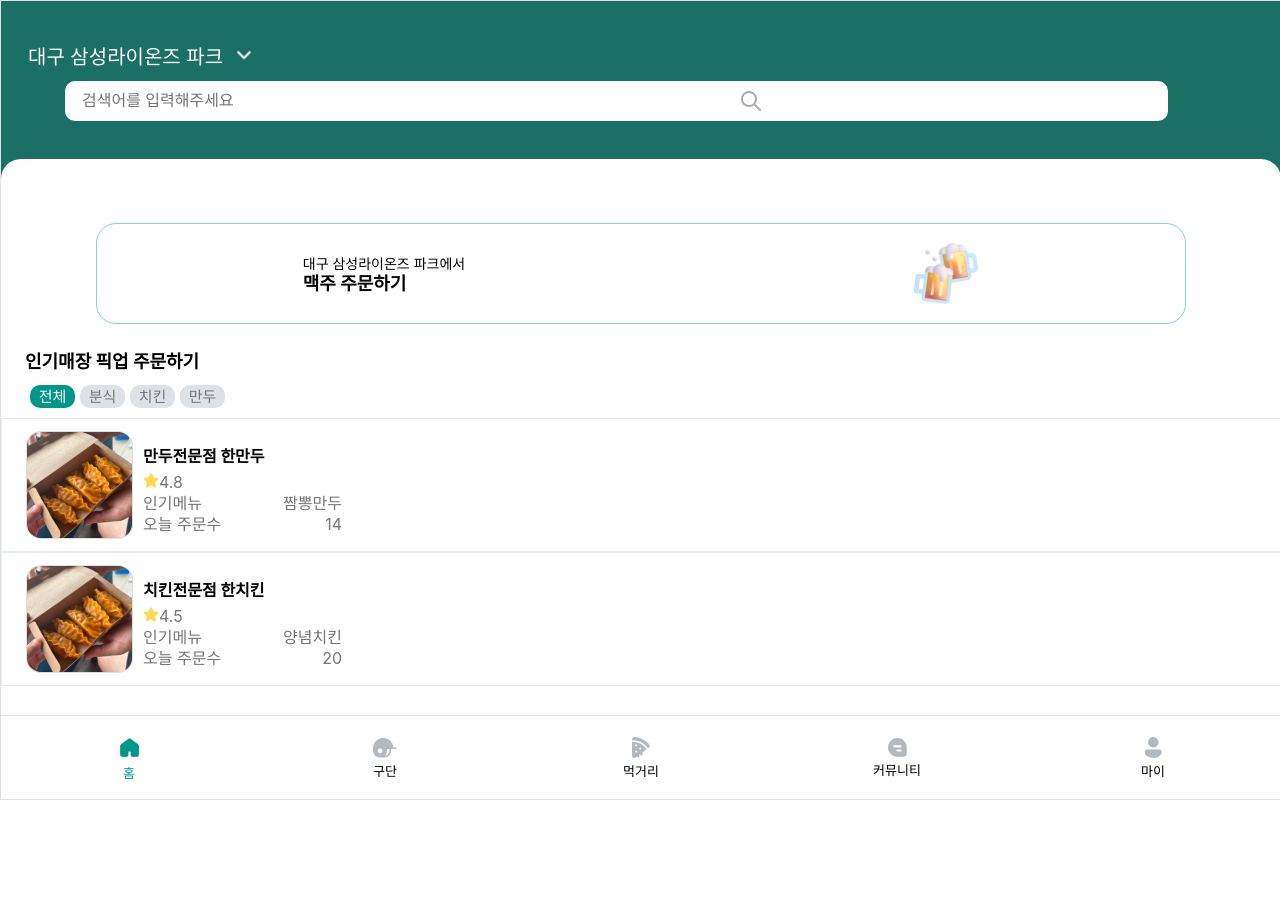
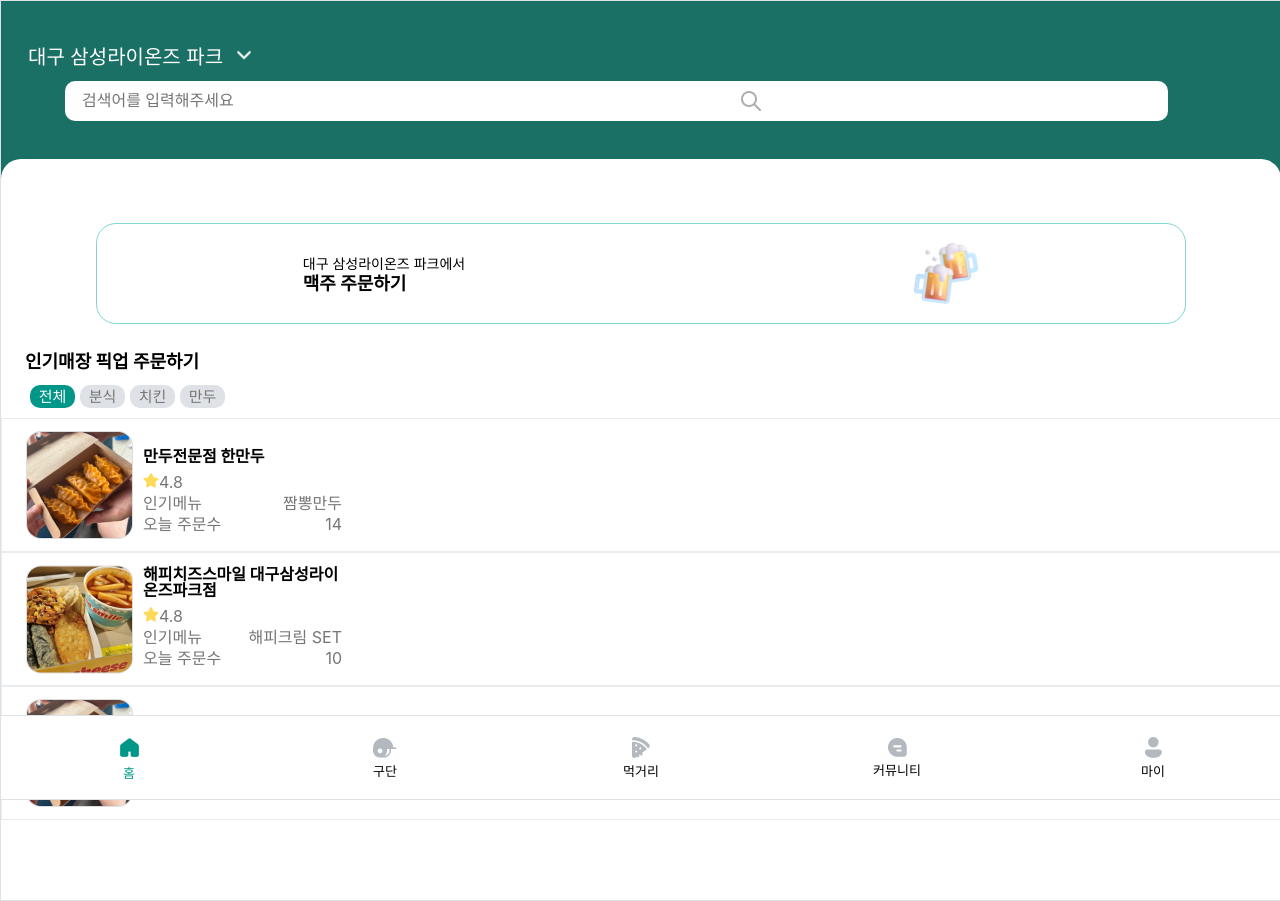
Before and after one commit to soom4478/homelearn_frontend, a React (Create React App) app: page /food in a window 1280 px wide. Before the commit the page ends 800 px from the top, so only its background shows below. Built offline with nearby package versions, Linux system fonts and the light colour scheme.

Commit message:
feat : 네비게이션바 완료

```diff
--- a/src/App.js
+++ b/src/App.js
@@ -1,5 +1,5 @@
 import React from "react";
-import { BrowserRouter as Router, Routes, Route } from "react-router-dom";
+import { BrowserRouter as Router, Routes, Route, Navigate } from "react-router-dom";
 import "./App.css";
 import Rule from "./Rule/rule";
 import FoodMain from "./Food/foodMain";
@@ -16,6 +16,7 @@
           <Route path="/food" element={<FoodMain />} />
           <Route path="/community" element={<div>커뮤니티 페이지</div>} />
           <Route path="/my" element={<div>마이 페이지</div>} />
+          <Route path="*" element={<Navigate to="/" />} /> {/* 기본 경로 설정 */}
         </Routes>
       </div>
     </Router>
--- a/src/Food/foodMain.js
+++ b/src/Food/foodMain.js
@@ -2,14 +2,17 @@
 import "./foodMain.css";
 import arrowIcon from "../image/open2_1.png";
 import search_icon from "../image/search_icon.png";
+import search_icon2 from "../image/search_icon2.png";
 import beer from "../image/beer.png";
 import img1 from "../image/foodImg.png";
 import img2 from "../image/star.png";
+import img3 from "../image/foodImg2.png";
 
 const FoodMain = () => {
   const [activeBlock, setActiveBlock] = useState("전체");
   const [searchTerm, setSearchTerm] = useState("");
   const [selectedOption, setSelectedOption] = useState("");
+  const [searchIcon, setSearchIcon] = useState(search_icon); // search_icon 상태 추가
   const selectRef = useRef(null);
   const [selectWidth, setSelectWidth] = useState(0);
   const [containerHeight, setContainerHeight] = useState("500px");
@@ -23,6 +26,11 @@
   };
 
   const handleSearchClick = () => {
+    setSearchIcon(search_icon2); // search_icon2로 변경
+    setTimeout(() => {
+      setSearchIcon(search_icon); // 1초 후에 다시 search_icon으로 변경
+    }, 100);
+
     const searchValue = searchTerm;
     console.log("Search Term:", searchValue);
     // 여기서 searchValue를 원하는 대로 사용할 수 있습니다.
@@ -45,6 +53,13 @@
       popularMenu: "짬뽕만두",
       todayOrder: 14,
       imgSrc: img1,
+    },
+    {
+      name: "해피치즈스마일 대구삼성라이온즈파크점",
+      rating: 4.8,
+      popularMenu: "해피크림 SET",
+      todayOrder: 10,
+      imgSrc: img3,
     },
     {
       name: "치킨전문점 한치킨",
@@ -93,7 +108,7 @@
         />
         <img
           id="search_icon"
-          src={search_icon}
+          src={searchIcon}
           alt="search_icon"
           onClick={handleSearchClick}
         />
```
Also changed, not shown: src/image/foodImg2.png (added), src/image/search_icon2.png (added).
